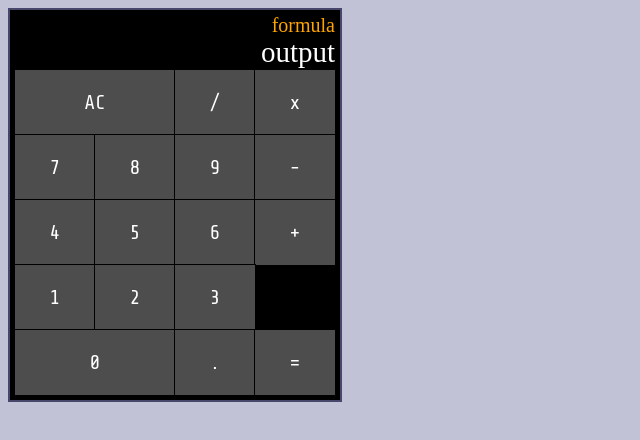
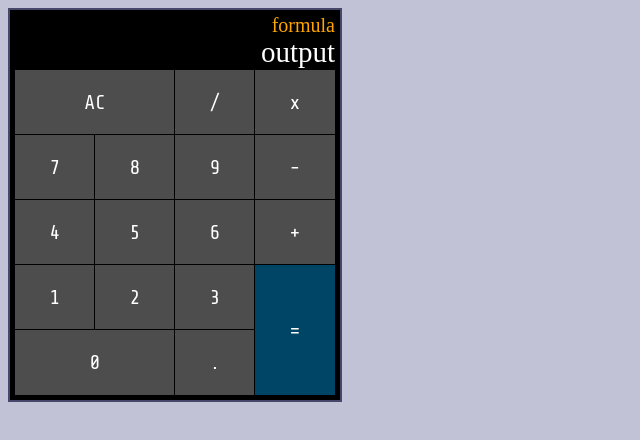
Before and after one commit to offLaneqq/react_for_beginers, a React (Create React App) app in the folder js_calc/: page / in a window 1280 px wide. Shown: the top 440 px of the page, without its empty margins (0-640 px from the left). Built offline with nearby package versions, Linux system fonts and the light colour scheme; a web font is replaced by a local one.

Commit message:
Need to center calc and change color theme

```diff
--- a/js_calc/src/index.css
+++ b/js_calc/src/index.css
@@ -81,6 +81,13 @@ button {
   width: 160px;
 }
 
+.equals {
+  background: #004466;
+  height: 130px;
+  position: absolute;
+  bottom: 5px
+}
+
 .author {
   text-align: center;
   font-family: Share Tech Mono, sans;
```
